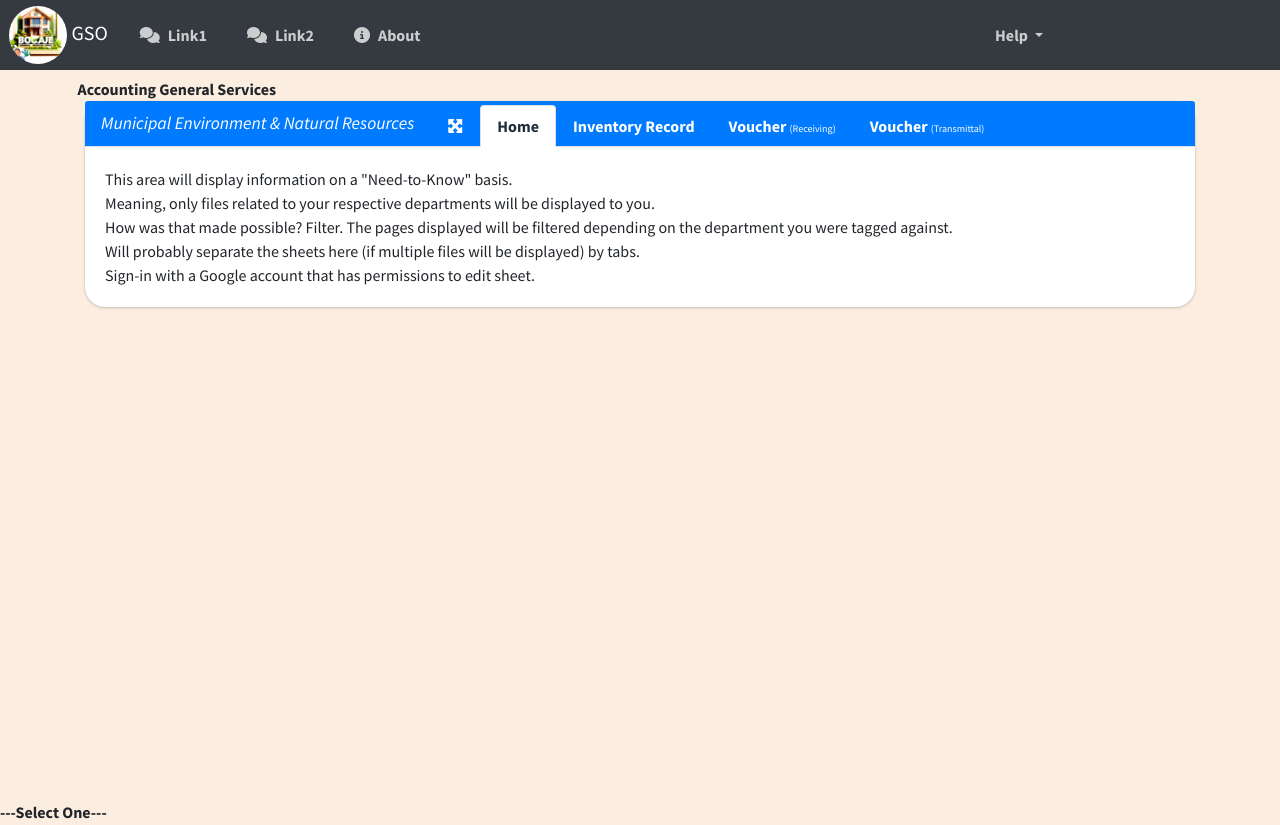
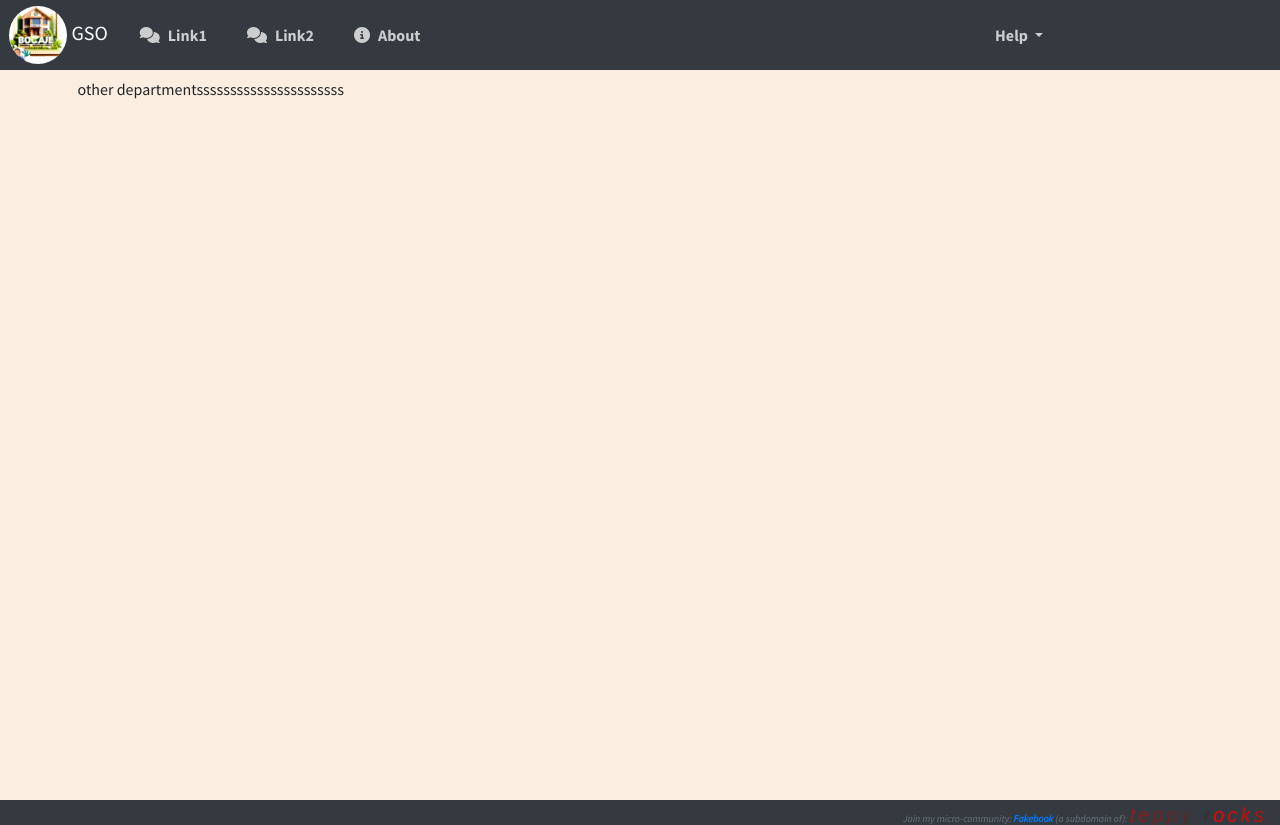
Before and after one commit to tepong32/GSOv2, a Django app: page / in a window 1280 px wide. Shown: the top 825 px of the page. Run offline with Django 5.2, Linux system fonts and the light colour scheme; a user stored in the database is signed in; data comes from the database, SQL or seed files in the repository; data that the repository does not hold is empty; some libraries are stand-ins or nearby versions; grey boxes are pictures that could not be loaded.

Commit message:
still working on if-statement comparison line

```diff
--- a/home/templates/home/departments/acctg.html
+++ b/home/templates/home/departments/acctg.html
@@ -1,52 +1,27 @@
+{% extends 'home/index.html' %}
+{% load static %}
 
-<div class="col-12">
-	<div class="card card-primary card-tabs">
-	<div class="card-header p-0 pt-1">
-	<ul class="nav nav-tabs" id="custom-tabs-two-tab" role="tablist">
-	<li class="pt-2 px-3"><h3 class="card-title"><i>{{request.user.department}}</i></h3></li>
-	<!-- fullscreen/restore toggle -->
-	<a class="nav-link" data-widget="fullscreen" href="#" role="button">
-		<i class="fas fa-expand-arrows-alt"></i>
-	</a>
-	<li class="nav-item">
-	<a class="nav-link active" id="custom-tabs-two-home-tab" data-toggle="pill" href="#custom-tabs-two-home" role="tab" aria-controls="custom-tabs-two-home" aria-selected="true">Home</a>
-	</li>
-	<li class="nav-item">
-	<a class="nav-link" id="custom-tabs-two-profile-tab" data-toggle="pill" href="#custom-tabs-two-profile" role="tab" aria-controls="custom-tabs-two-profile" aria-selected="false">Inventory Record</a>
-	</li>
-	<li class="nav-item">
-	<a class="nav-link" id="custom-tabs-two-messages-tab" data-toggle="pill" href="#custom-tabs-two-messages" role="tab" aria-controls="custom-tabs-two-messages" aria-selected="false">Voucher <small>(Receiving)</small></a>
-	</li>
-	<li class="nav-item">
-	<a class="nav-link" id="custom-tabs-two-settings-tab" data-toggle="pill" href="#custom-tabs-two-settings" role="tab" aria-controls="custom-tabs-two-settings" aria-selected="false">Voucher <small>(Transmittal)</small></a>
-	</li>
-	</ul>
-	</div>
-	<div class="card-body">
-	<div class="tab-content" id="custom-tabs-two-tabContent">
-	<div class="tab-pane fade show active" id="custom-tabs-two-home" role="tabpanel" aria-labelledby="custom-tabs-two-home-tab">
-		<!-- reminders -->
-		This area will display information on a "Need-to-Know" basis. <br>
-		Meaning, only files related to your respective departments will be displayed to you. <br>
-		How was that made possible? Filter. The pages displayed will be filtered depending on the department you were tagged against. <br>
+{% block content %}
+
+<!-- gumagana yung include pero hindi ko makuha yung comparison kung ano dapat -->
+{% if request.user.department == "Municipal Environment & Natural Resources" %}
+	{% include 'home/departments/menro.html' %}
+{% else %}
+	{% include 'home/departments/other.html' %}
+{% endif %}
 
 
-		Will probably separate the sheets here (if multiple files will be displayed) by tabs. <br>
-		Sign-in with a Google account that has permissions to edit sheet. <br>
-	</div>
-	<div class="tab-pane fade" id="custom-tabs-two-profile" role="tabpanel" aria-labelledby="custom-tabs-two-profile-tab">
-		<!-- gsheet for inventory record -->
-		<iframe class="recordsTab" src="{{gso_inventory_link}}"></iframe>
-	</div>
-	<div class="tab-pane fade" id="custom-tabs-two-messages" role="tabpanel" aria-labelledby="custom-tabs-two-messages-tab">
-		3
-	</div>
-	<div class="tab-pane fade" id="custom-tabs-two-settings" role="tabpanel" aria-labelledby="custom-tabs-two-settings-tab">
-		4
-	</div>
-	</div>
-	</div>
 
-	</div>
-	</div>
-</div>
+
+
+
+
+
+
+
+
+
+
+
+
+{% endblock content %}
--- a/home/templates/home/departments/menro.html
+++ b/home/templates/home/departments/menro.html
@@ -0,0 +1 @@
+menro page
--- /dev/null
+++ b/home/templates/home/departments/other.html
@@ -0,0 +1 @@
+other departmentssssssssssssssssssssss
--- a/home/views.py
+++ b/home/views.py
@@ -28,9 +28,7 @@ def home(request):
 		'gso_inventory_link': gso_inventory_link,
 		'departments': departments,
 	}
-
-	# return render(request, 'home/index.html', context)
-	return render(request, 'home/home.html', context)
+	return render(request, 'home/departments/acctg.html', context)
 
 
 def about(request):
```
